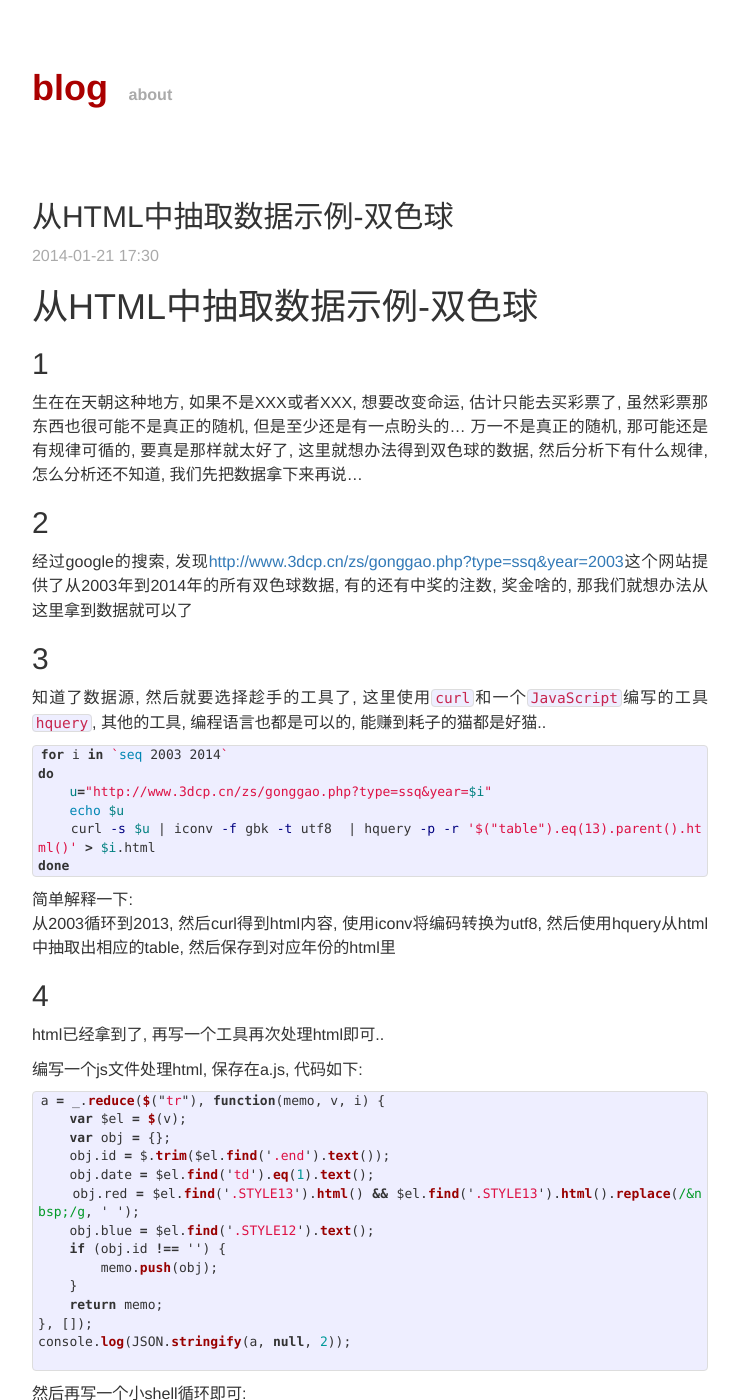
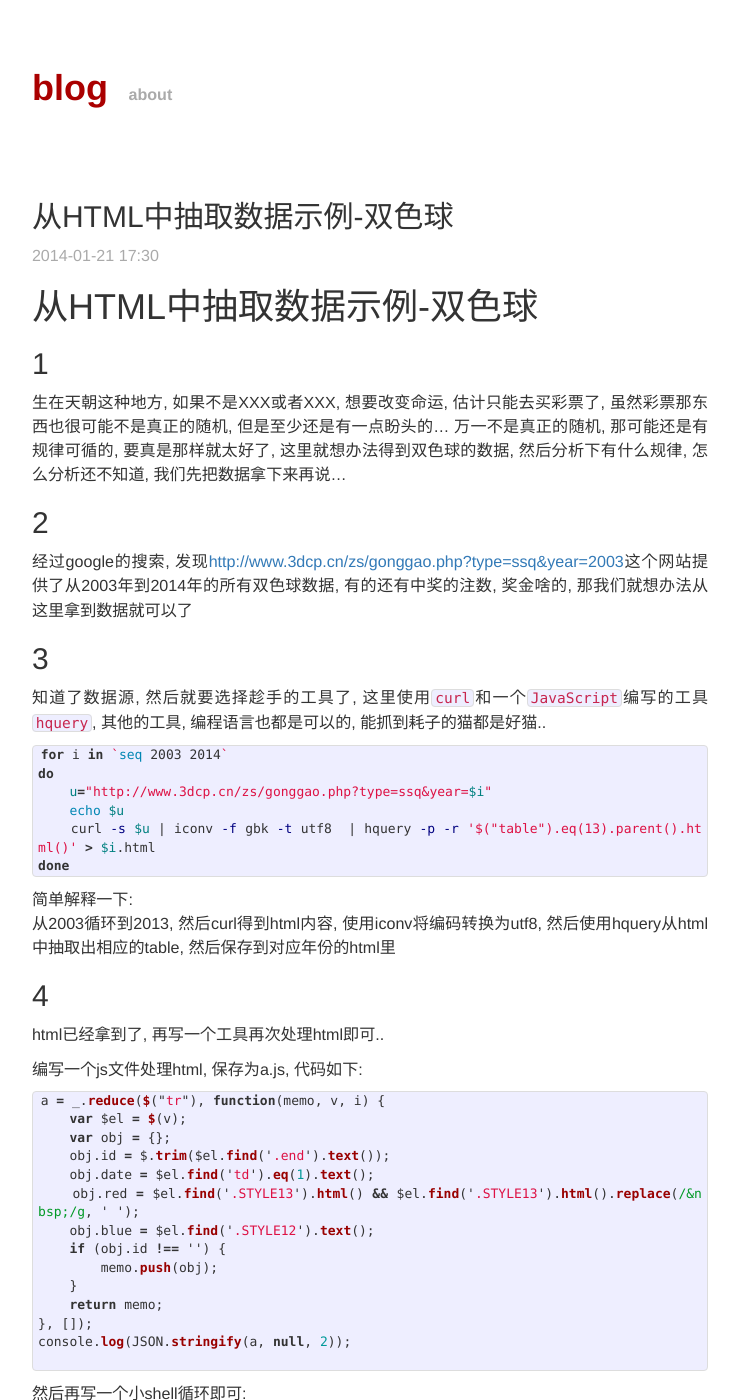
Before and after one commit to lyuehh/blog, a Jekyll site: the page built from _posts/2014-01-21-get-data-from-html-example.markdown, in a window 1280 px wide and 1400 px high. Shown: the whole window, without its empty margins (270-1009 px from the left). Built offline with Jekyll 4.4.1, drawn with Linux system fonts in a browser that asks for light colours; nearby versions of some CDN libraries; Markdown is read by kramdown in place of the engine named in the settings; some of the changed text lies outside the part shown.

Commit message:
fix typo

````diff
--- a/_posts/2014-01-21-get-data-from-html-example.markdown
+++ b/_posts/2014-01-21-get-data-from-html-example.markdown
@@ -11,7 +11,7 @@ categories: json
 
 ## 1
 
-生在在天朝这种地方, 如果不是XXX或者XXX, 想要改变命运, 估计只能去买彩票了, 虽然彩票那东西也很可能不是真正的随机, 但是至少还是有一点盼头的...
+生在天朝这种地方, 如果不是XXX或者XXX, 想要改变命运, 估计只能去买彩票了, 虽然彩票那东西也很可能不是真正的随机, 但是至少还是有一点盼头的...
 万一不是真正的随机, 那可能还是有规律可循的, 要真是那样就太好了, 这里就想办法得到双色球的数据, 然后分析下有什么规律, 怎么分析还不知道,
 我们先把数据拿下来再说...
 
@@ -23,7 +23,7 @@ categories: json
 ## 3
 
 知道了数据源, 然后就要选择趁手的工具了, 这里使用`curl`和一个`JavaScript`编写的工具`hquery`, 其他的工具, 编程语言也都是可以的,
-能赚到耗子的猫都是好猫..
+能抓到耗子的猫都是好猫..
 
 ```shell
 for i in `seq 2003 2014`
@@ -41,7 +41,7 @@ done
 
 html已经拿到了, 再写一个工具再次处理html即可..
 
-编写一个js文件处理html, 保存在a.js, 代码如下:
+编写一个js文件处理html, 保存为a.js, 代码如下:
 
 ```javascript
 a = _.reduce($("tr"), function(memo, v, i) {
````
Also changed, not shown: other parts of _posts/2014-01-21-get-data-from-html-example.markdown (+3 -0 lines).
